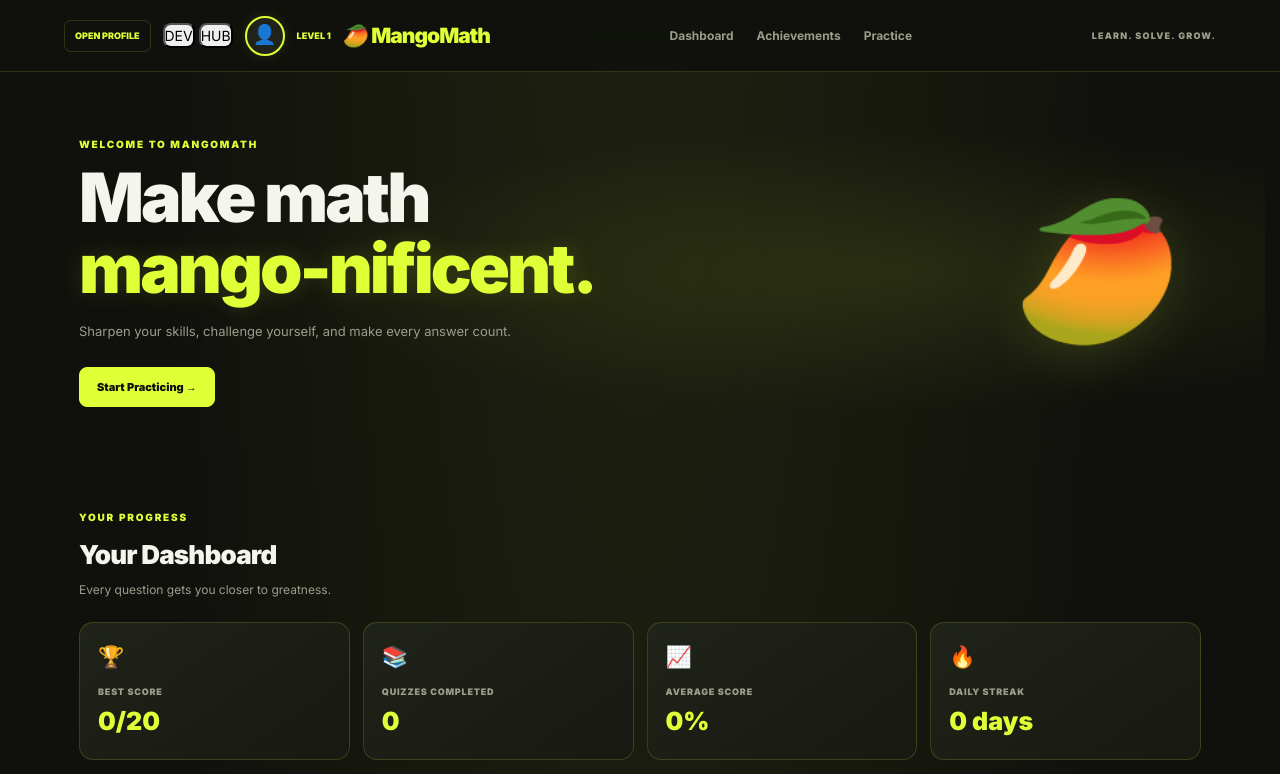
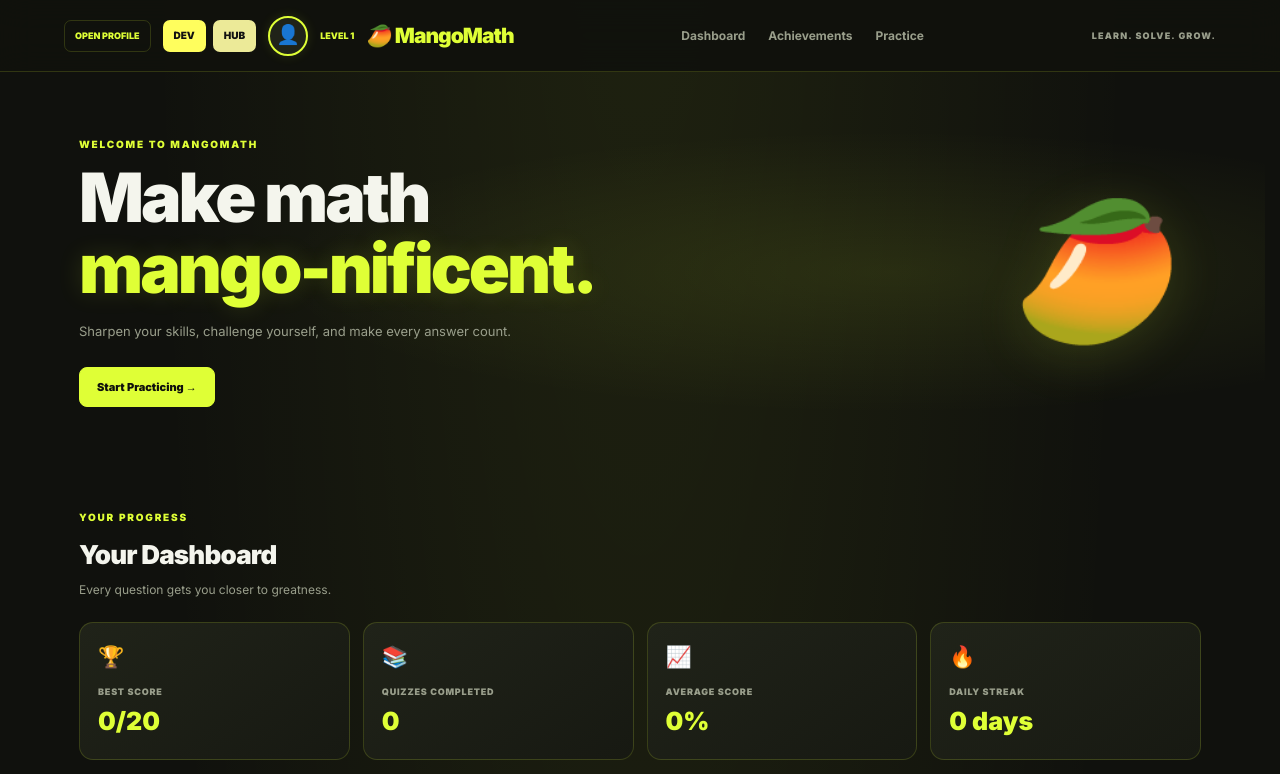
Before and after one commit to aba-learning/mangomath, a plain HTML site: page index.html in a window 1280 px wide. Shown: the top 774 px of the page. Drawn offline with Linux system fonts and the light colour scheme.

Commit message:
Update style.css

```diff
--- a/style.css
+++ b/style.css
@@ -54,11 +54,6 @@ a {
 
 [hidden] {
   display: none !important;
-}
-
-::selection {
-  color: #10110d;
-  background: var(--lime);
 }
 
 /* NAVBAR */
@@ -1208,22 +1203,6 @@ footer {
   color: #10110d;
 }
 
-#dev-console-message {
-  margin-top: 13px;
-  color: var(--green);
-  font-size: 10px;
-  text-align: center;
-}
-
-.dev-console-footer {
-  display: block;
-  margin-top: 14px;
-  color: var(--muted);
-  font-size: 8px;
-  font-weight: 900;
-  text-align: center;
-}
-
 /* RESPONSIVE */
 
 @media (max-width: 900px) {
@@ -1360,9 +1339,7 @@ footer {
   }
 }
 
-/* =========================================
-   MANGOMATH PROFILE PAGE TYPOGRAPHY
-========================================= */
+/* MANGOMATH PROFILE PAGE TYPOGRAPHY */
 
 .profile-page,
 .profile-page *,
@@ -1431,3 +1408,47 @@ footer p {
   font-family: 'Inter', sans-serif;
   font-weight: 500;
 }
+
+/* =========================================
+   QUICK BUTTONS - DEV + MANGOHUB
+   VISIBLE ON PC AND MOBILE
+========================================= */
+
+.mobile-quick-buttons {
+  display: flex;
+  align-items: center;
+  gap: 7px;
+  flex-shrink: 0;
+}
+
+.mobile-quick-buttons button {
+  min-height: 32px;
+  min-width: 43px;
+  padding: 7px 11px;
+  border: none;
+  border-radius: 7px;
+  font-family: 'Inter', sans-serif;
+  font-size: 10px;
+  font-weight: 900;
+  cursor: pointer;
+  transition: transform .18s ease, filter .18s ease;
+}
+
+#mobile-dev-button {
+  background: #fffe5d;
+  color: #111;
+}
+
+#mobile-hub-button {
+  background: #ECEA98;
+  color: #111;
+}
+
+.mobile-quick-buttons button:hover {
+  filter: brightness(1.12);
+  transform: translateY(-2px);
+}
+
+.mobile-quick-buttons button:active {
+  transform: scale(.94);
+}
```
